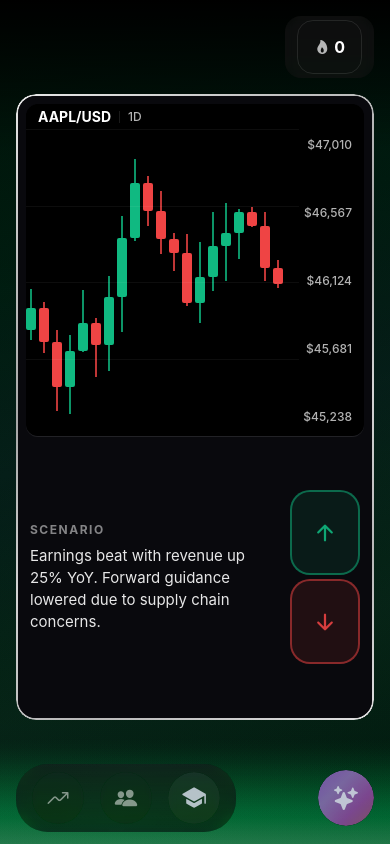
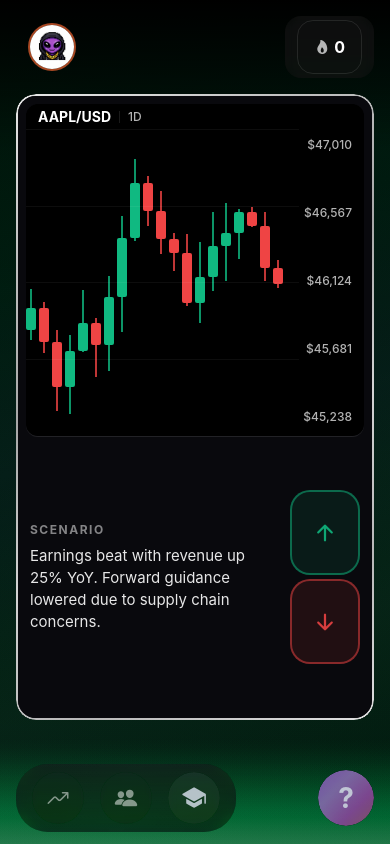
Before and after one commit to nikolasss4/amazing_project, a React Native app in the folder mobile/: screen /Improve in a window 390 px wide. Built offline with nearby package versions, Linux system fonts and the light colour scheme; no server answers.

Commit message:
Add profile picture to Improve screen header and replace sparkles icon with ? on assistant button

```diff
--- a/mobile/src/app/navigation/CustomTabBar.tsx
+++ b/mobile/src/app/navigation/CustomTabBar.tsx
@@ -1,5 +1,5 @@
 import React from 'react';
-import { View, Pressable, StyleSheet, Platform } from 'react-native';
+import { View, Pressable, StyleSheet, Platform, Text } from 'react-native';
 import { BottomTabBarProps } from '@react-navigation/bottom-tabs';
 import { useSafeAreaInsets } from 'react-native-safe-area-context';
 import Animated, {
@@ -208,7 +208,7 @@
           />
         </View>
         <AnimatedPressable onPress={handleAssistantPress} style={styles.assistantCircle}>
-          <Ionicons name="sparkles" size={24} color="rgba(200, 210, 220, 0.9)" />
+          <Text style={styles.assistantQuestionMark}>?</Text>
         </AnimatedPressable>
       </View>
     </View>
@@ -325,4 +325,9 @@
     justifyContent: 'center',
     backgroundColor: 'rgba(80, 90, 100, 0.2)',
   },
+  assistantQuestionMark: {
+    fontSize: 28,
+    fontWeight: '700',
+    color: 'rgba(200, 210, 220, 0.9)',
+  },
 });
--- a/mobile/src/features/improve/screens/ImproveScreen.tsx
+++ b/mobile/src/features/improve/screens/ImproveScreen.tsx
@@ -21,6 +21,7 @@
 import { useImproveStore } from '@app/store';
 import { mockScenarios, Answer } from '../models';
 import { LiquidFireBackground, LiquidFireBackgroundRef } from '../components/LiquidFireBackground';
+import { Avatar } from '../../community/components/Avatar';
 import { CandlestickChart } from '../components/CandlestickChart';
 import { ScenarioCardSkeleton } from '../components/ScenarioCardSkeleton';
 import { EmptyState } from '../components/EmptyState';
@@ -299,6 +300,14 @@
         <View style={styles.content}>
         {/* Header */}
         <View style={styles.header}>
+          <View style={styles.headerTitleContainer}>
+            <Avatar
+              userId="3"
+              username="TechBull"
+              size={48}
+              isYou={true}
+            />
+          </View>
           <View style={styles.headerRight}>
             {/* Streak indicator with pulse animation */}
             <Animated.View style={[styles.streakChipContainer, streakAnimatedStyle]}>
@@ -685,9 +694,15 @@
   // Header
   header: {
     flexDirection: 'row',
-    justifyContent: 'flex-end',
+    justifyContent: 'space-between',
     alignItems: 'center',
     marginBottom: theme.spacing.lg,
+  },
+  headerTitleContainer: {
+    flexDirection: 'row',
+    alignItems: 'center',
+    gap: theme.spacing.sm,
+    paddingLeft: theme.spacing.md,
   },
   title: {
     fontSize: theme.typography.sizes.xxl,
```
Also changed, not shown: 1 other file (tests, documents, lock files or other folders).
